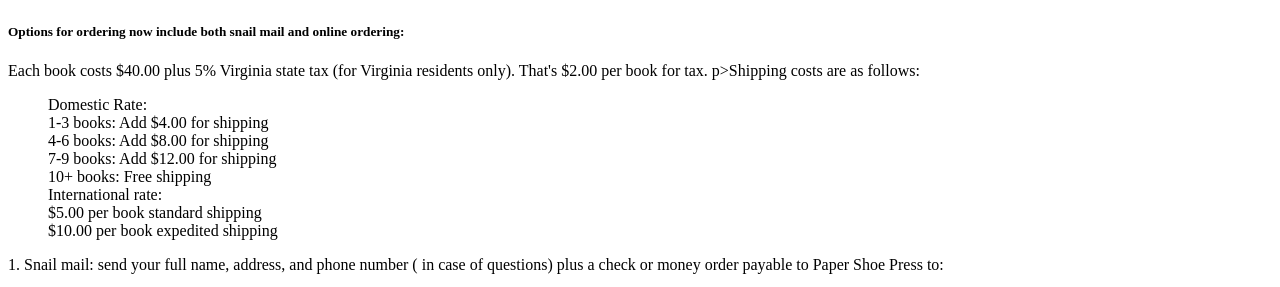
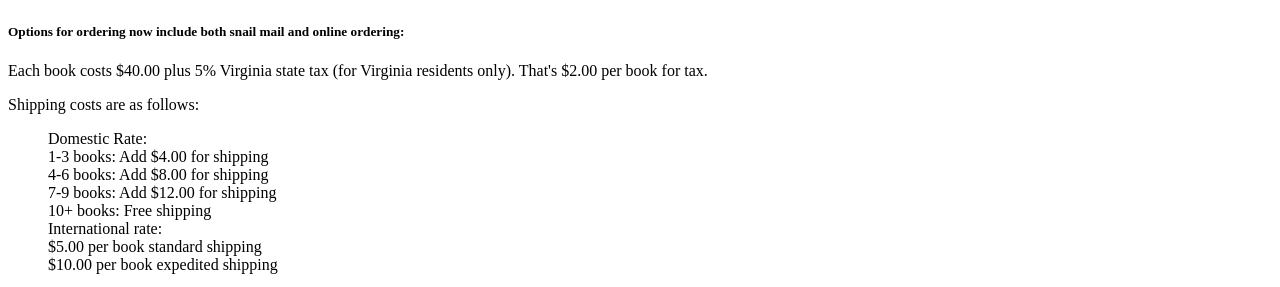
Before and after one commit to Axolotl/keswick-book-site, a Gatsby site: page /purchase in a window 1280 px wide. Shown: the part 799-1086 px from the top of the page. Built offline with nearby package versions, Linux system fonts and the light colour scheme; Gatsby itself is replaced by a stand-in of ours.

Commit message:
fix purchase.js and styling of same

```diff
--- a/src/layouts/index.css
+++ b/src/layouts/index.css
@@ -283,6 +283,22 @@
 #ordering-options p {
   text-indent: 0;
 }
+#ordering-options {
+  margin: 15px 0 0;
+  font-family: "Quattrocento",serif;
+  background: none repeat scroll 0 0 #FFFFFF;
+  padding: 10px;
+}
+#ordering-options > div {
+  margin: 0 0 20px 15px;
+}
+#ordering-options h5 {
+  font-style: italic;
+  font-weight: normal;
+}
+#ordering-options > h5 {
+  line-height: 36px;
+}
 
 /*paginate*/
 .node-type-historical-content .node .content .field-name-body, .node-type-historical-content .node .content .field-name-field-user-image, .views-row .node .content .field-name-body, .views-row .node .content .field-name-field-user-image {
--- a/src/pages/purchase.js
+++ b/src/pages/purchase.js
@@ -27,8 +27,8 @@
       <div id="ordering-options">
         <h5>Options for ordering now include both snail mail and online ordering:</h5>
         <div>
-          <p>Each book costs $40.00 plus 5% Virginia state tax (for Virginia residents only). That's $2.00 per book for tax.
-          p>Shipping costs are as follows:</p>
+          <p>Each book costs $40.00 plus 5% Virginia state tax (for Virginia residents only). That's $2.00 per book for tax.</p>
+          <p>Shipping costs are as follows:</p>
           <blockquote><p>Domestic Rate:<br /> 1-3 books: Add $4.00 for shipping<br />4-6 books: Add $8.00 for shipping<br />7-9 books: Add $12.00 for shipping<br />10+ books: Free shipping<br />International rate:<br />$5.00 per book standard shipping<br />$10.00 per book expedited shipping</p></blockquote>
           <p>1. Snail mail: send your full name, address, and phone number ( in case of questions) plus a check or money order payable to Paper Shoe Press to:</p>
           <blockquote><p>Paper Shoe Press<br />P.O.Box 792<br />Keswick, VA 22947</p></blockquote>
```
